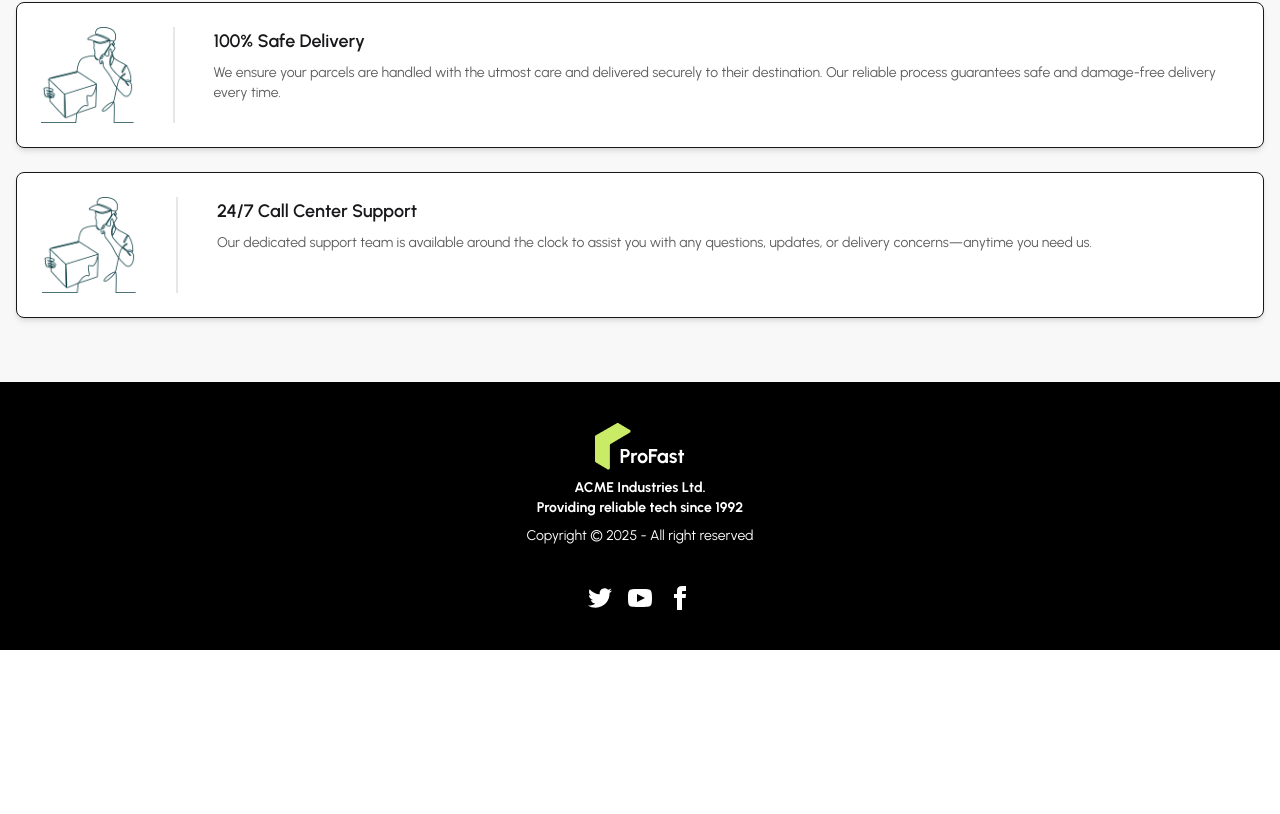
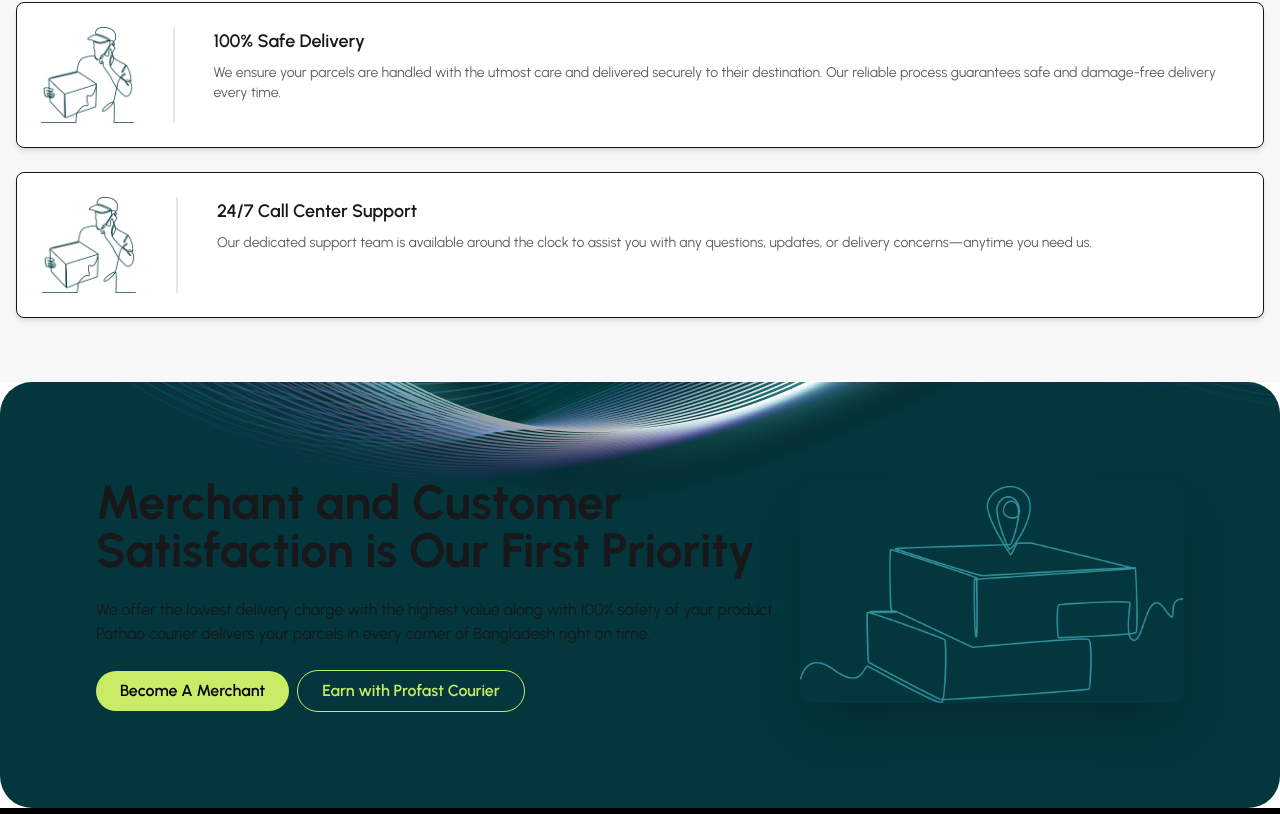
Before and after one commit to AminulIslamorange/prime-parcel-client, a React (Vite) app: page / in a window 1280 px wide. Shown: the part 1983-2797 px from the top of the page. Before the commit the page ends 2633 px from the top, so only its background shows below. Built offline with nearby package versions, Linux system fonts and the light colour scheme.

Commit message:
marcent page added

```diff
--- /dev/null
+++ b/src/pages/Home/Home/BeMarcent/BeMarcent.jsx
@@ -0,0 +1,40 @@
+import location from '../../../../assets/location-merchant.png'
+
+const BeMarcent = () => {
+    return (
+        <div data-aos="zoom-in-up" className="bg-[url('assets/be-a-merchant-bg.png')] bg-no-repeat bg-[#03373D] rounded-4xl p-20">
+            <div className="hero-content flex-col lg:flex-row-reverse">
+                <img
+                    src={location}
+                    className="max-w-sm rounded-lg shadow-2xl"
+                />
+                <div>
+                    <h1 className="text-5xl font-bold">Merchant and Customer Satisfaction is Our First Priority</h1>
+                    <p className="py-6">
+                        We offer the lowest delivery charge with the highest value along with 100% safety of your product. Pathao courier delivers your parcels in every corner of Bangladesh right on time.
+                    </p>
+                    <button
+                        className="text-black px-6 py-2 font-semibold"
+                        style={{
+                            borderRadius: "99px",
+                            backgroundColor: "#CAEB66",
+                        }}
+                    >
+                        Become A Merchant
+                    </button>
+                    <button
+                        className="text-[#CAEB66] font-semibold px-6 py-2 bg-transparent transition-colors duration-300 hover:bg-[#CAEB66]/10 ml-2"
+                        style={{
+                            borderRadius: "99px",
+                            border: "1px solid #CAEB66",
+                        }}
+                    >
+                        Earn with Profast Courier
+                    </button>
+                </div>
+            </div>
+        </div>
+    );
+};
+
+export default BeMarcent;
--- a/src/pages/Home/Home/Home.jsx
+++ b/src/pages/Home/Home/Home.jsx
@@ -1,6 +1,7 @@
 import ClientLogo from "../ClientLogo";
 import Services from "../Services/Services";
 import Banner from "./Banner/Banner";
+import BeMarcent from "./BeMarcent/BeMarcent";
 import Benifits from "./Benifits/Benifits";
 
 
@@ -11,6 +12,7 @@
            <Services></Services>
            <ClientLogo></ClientLogo>
            <Benifits></Benifits>
+           <BeMarcent></BeMarcent>
         </div>
     );
 };
```
